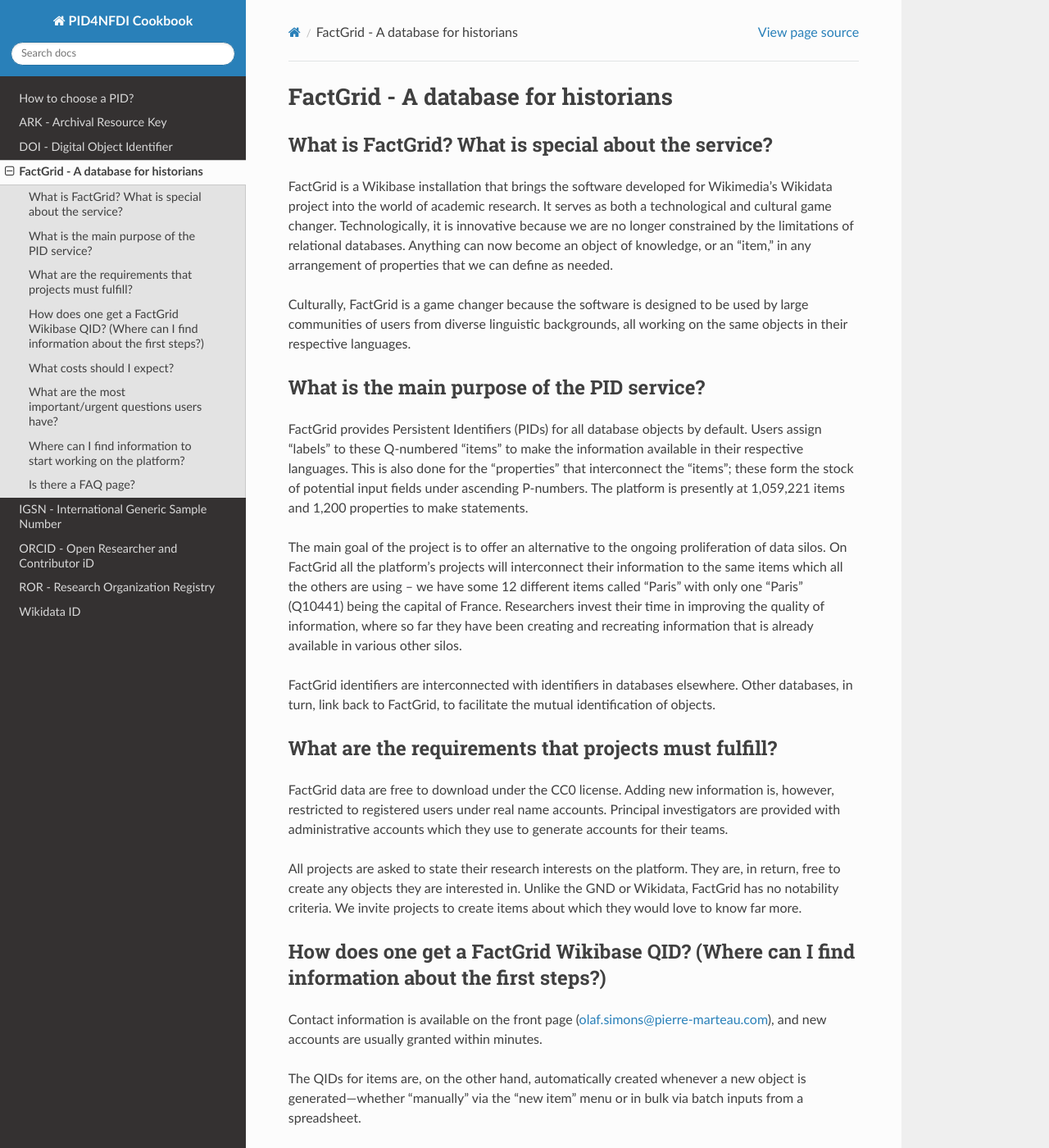
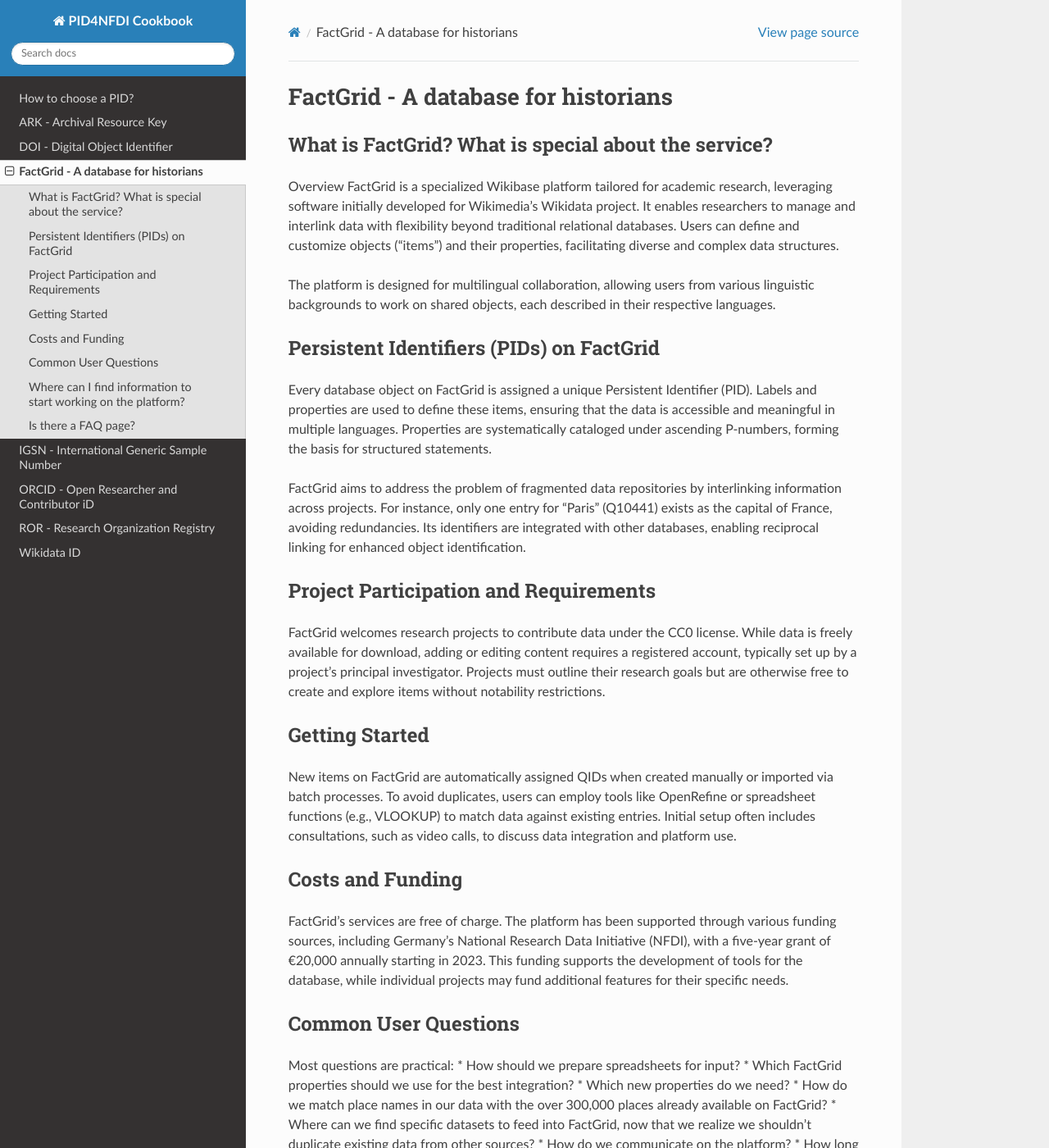
Before and after one commit to stephw-tib/pid4nfdi-training, a Sphinx documentation site: the page built from docs/source/factgrid.rst, in a window 1280 px wide and 1400 px high. Shown: the whole window at 82% size. Built offline with Sphinx 7.4.7 and the Read the Docs theme 3.1.0, drawn with Linux system fonts in a browser that asks for light colours; pages that are not in the unit, such as notebooks, are missing from menus; some of the changed text lies outside the part shown.

Commit message:
Update factgrid.rst
Signed-off-by: kahlertt <166626523+kahlertt@users.noreply.github.com>

```diff
--- a/docs/source/factgrid.rst
+++ b/docs/source/factgrid.rst
@@ -4,42 +4,34 @@
 What is FactGrid? What is special about the service?
 ----------------------------------------------------
 
-FactGrid is a Wikibase installation that brings the software developed for Wikimedia’s Wikidata project into the world of academic research. It serves as both a technological and cultural game changer. Technologically, it is innovative because we are no longer constrained by the limitations of relational databases. Anything can now become an object of knowledge, or an "item," in any arrangement of properties that we can define as needed.
+Overview
+FactGrid is a specialized Wikibase platform tailored for academic research, leveraging software initially developed for Wikimedia's Wikidata project. It enables researchers to manage and interlink data with flexibility beyond traditional relational databases. Users can define and customize objects ("items") and their properties, facilitating diverse and complex data structures.
 
-Culturally, FactGrid is a game changer because the software is designed to be used by large communities of users from diverse linguistic backgrounds, all working on the same objects in their respective languages.
+The platform is designed for multilingual collaboration, allowing users from various linguistic backgrounds to work on shared objects, each described in their respective languages.
 
-What is the main purpose of the PID service?
+Persistent Identifiers (PIDs) on FactGrid
 --------------------------------------------
 
-FactGrid provides Persistent Identifiers (PIDs) for all database objects by default. Users assign “labels” to these Q-numbered “items” to make the information available in their respective languages. This is also done for the “properties” that interconnect the “items”; these form the stock of potential input fields under ascending P-numbers. The platform is presently at 1,059,221 items and 1,200 properties to make statements.
+Every database object on FactGrid is assigned a unique Persistent Identifier (PID). Labels and properties are used to define these items, ensuring that the data is accessible and meaningful in multiple languages. Properties are systematically cataloged under ascending P-numbers, forming the basis for structured statements.
 
-The main goal of the project is to offer an alternative to the ongoing proliferation of data silos. On FactGrid all the platform’s projects will interconnect their information to the same items which all the others are using – we have some 12 different items called “Paris” with only one “Paris” (Q10441)  being the capital of France. Researchers invest their time in improving the quality of information, where so far they have been creating and recreating information that is already available in various other silos.
+FactGrid aims to address the problem of fragmented data repositories by interlinking information across projects. For instance, only one entry for "Paris" (Q10441) exists as the capital of France, avoiding redundancies. Its identifiers are integrated with other databases, enabling reciprocal linking for enhanced object identification.
 
-FactGrid identifiers are interconnected with identifiers in databases elsewhere. Other databases, in turn, link back to FactGrid, to facilitate the mutual identification of objects.
-
-What are the requirements that projects must fulfill?
+Project Participation and Requirements
 -----------------------------------------------------
 
-FactGrid data are free to download under the CC0 license. Adding new information is, however, restricted to registered users under real name accounts. Principal investigators are provided with administrative accounts which they use to generate accounts for their teams.
+FactGrid welcomes research projects to contribute data under the CC0 license. While data is freely available for download, adding or editing content requires a registered account, typically set up by a project’s principal investigator. Projects must outline their research goals but are otherwise free to create and explore items without notability restrictions.
 
-All projects are asked to state their research interests on the platform. They are, in return, free to create any objects they are interested in. Unlike the GND or Wikidata, FactGrid has no notability criteria. We invite projects to create items about which they would love to know far more.
-
-How does one get a FactGrid Wikibase QID? (Where can I find information about the first steps?)
+Getting Started
 -----------------------------------------------------------------------------------------------
 
-Contact information is available on the front page (olaf.simons@pierre-marteau.com), and new accounts are usually granted within minutes.
+New items on FactGrid are automatically assigned QIDs when created manually or imported via batch processes. To avoid duplicates, users can employ tools like OpenRefine or spreadsheet functions (e.g., VLOOKUP) to match data against existing entries. Initial setup often includes consultations, such as video calls, to discuss data integration and platform use.
 
-The QIDs for items are, on the other hand, automatically created whenever a new object is generated—whether “manually” via the “new item” menu or in bulk via batch inputs from a spreadsheet.
-
-The challenge lies not in the creation of QIDs, but in preventing the creation of duplicate objects. OpenRefine helps by checking the database in advance, or alternatively, one can match data with the VLOOKUP function in any spreadsheet. New projects that have external identifiers on their items can easily check if FactGrid items are referring to the same identifiers.
-Information about the software and the platform is available, but projects usually prefer to discuss their data first in a video call.
-
-What costs should I expect?
+Costs and Funding
 ---------------------------
 
-FactGrid services are free. The user community has formed a stakeholder association, with the goal of keeping the platform free of charge. Until 2023, Gotha’s Research Centre funded FactGrid with €3,000 per year. Since then, the platform has been supported by Germany’s National Research Data Initiative (NFDI) with a five-year grant of approximately €20,000 per year. These funds primarily support the creation of tools that all projects can use on the database. Several of our projects invest the savings into specific tools for their respective home pages. The database allows external services to access all its information without further barriers.
+FactGrid’s services are free of charge. The platform has been supported through various funding sources, including Germany's National Research Data Initiative (NFDI), with a five-year grant of €20,000 annually starting in 2023. This funding supports the development of tools for the database, while individual projects may fund additional features for their specific needs.
 
-What are the most important/urgent questions users have?
+Common User Questions
 --------------------------------------------------------
 
 Most questions are practical:
@@ -54,8 +46,9 @@
 Where can I find information to start working on the platform?
 --------------------------------------------------------------
 
-There is a popular intro page starting the blog (`<https://blog.factgrid.de/archives/1591>`_); terms of service are listed on the main page; the help section can be accessed through the menu. All projects on FactGrid (listed in the menu for project spaces) can be contacted on site, via email or through the external home pages they advertise. The most common entry point is the coordinator’s email address on the front page, followed by an exchange on the project’s video channel.
+Resources and Support
+Detailed guidance is available through `FactGrid’s blog <https://blog.factgrid.de/archives/1591>`_, terms of service, and help section, all accessible from the main menu. Users can also reach out via the coordinator’s email (listed on the front page) or through advertised project-specific contact channels.
 
 Is there a FAQ page?
 --------------
-Yes, here: `<https://blog.factgrid.de/archives/1591>`_ – available in English, German, French, and Hungarian.
+FactGrid maintains a multilingual FAQ page available in English, German, French, and Hungarian: `FactGrid FAQ. <https://blog.factgrid.de/archives/1591>`_.
```
